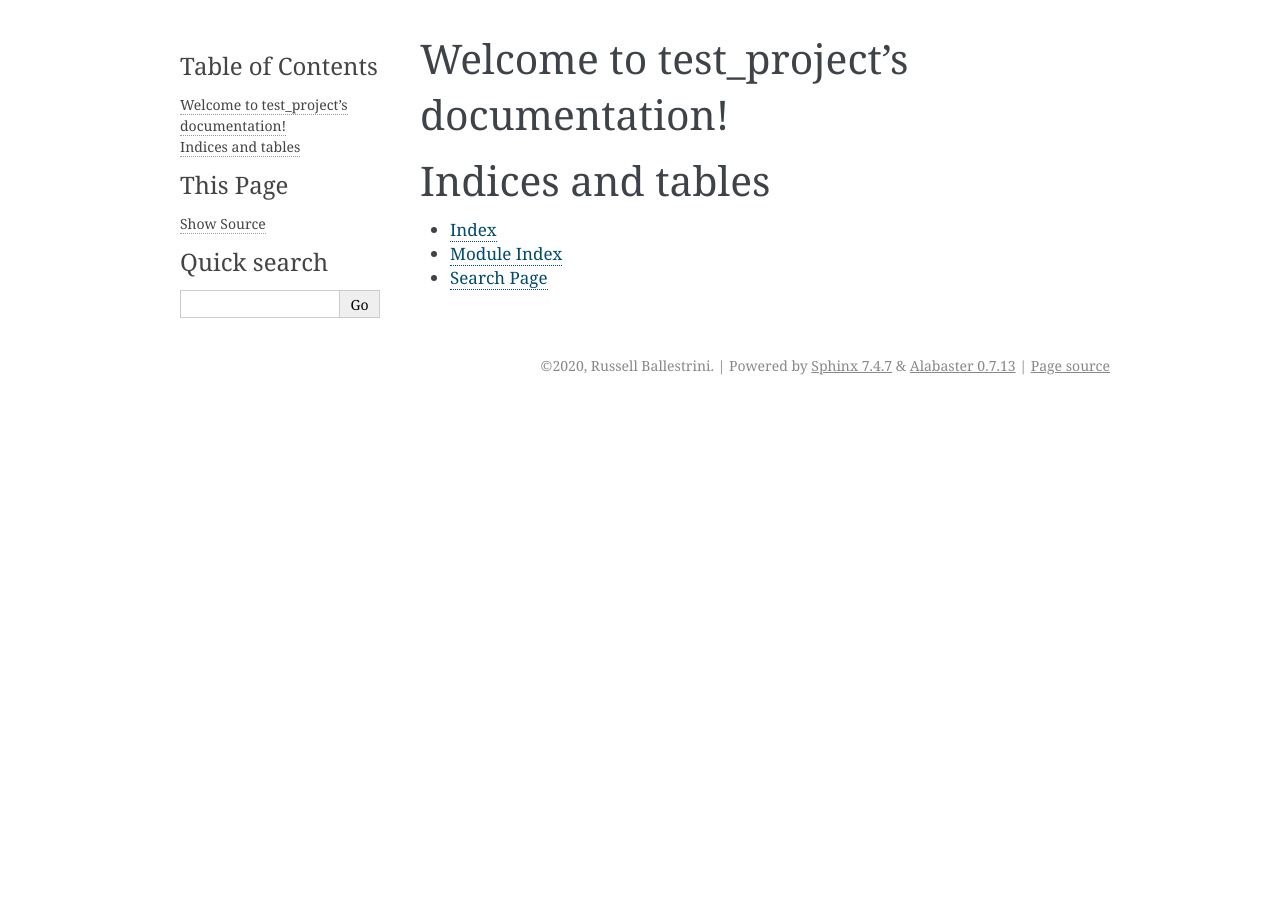
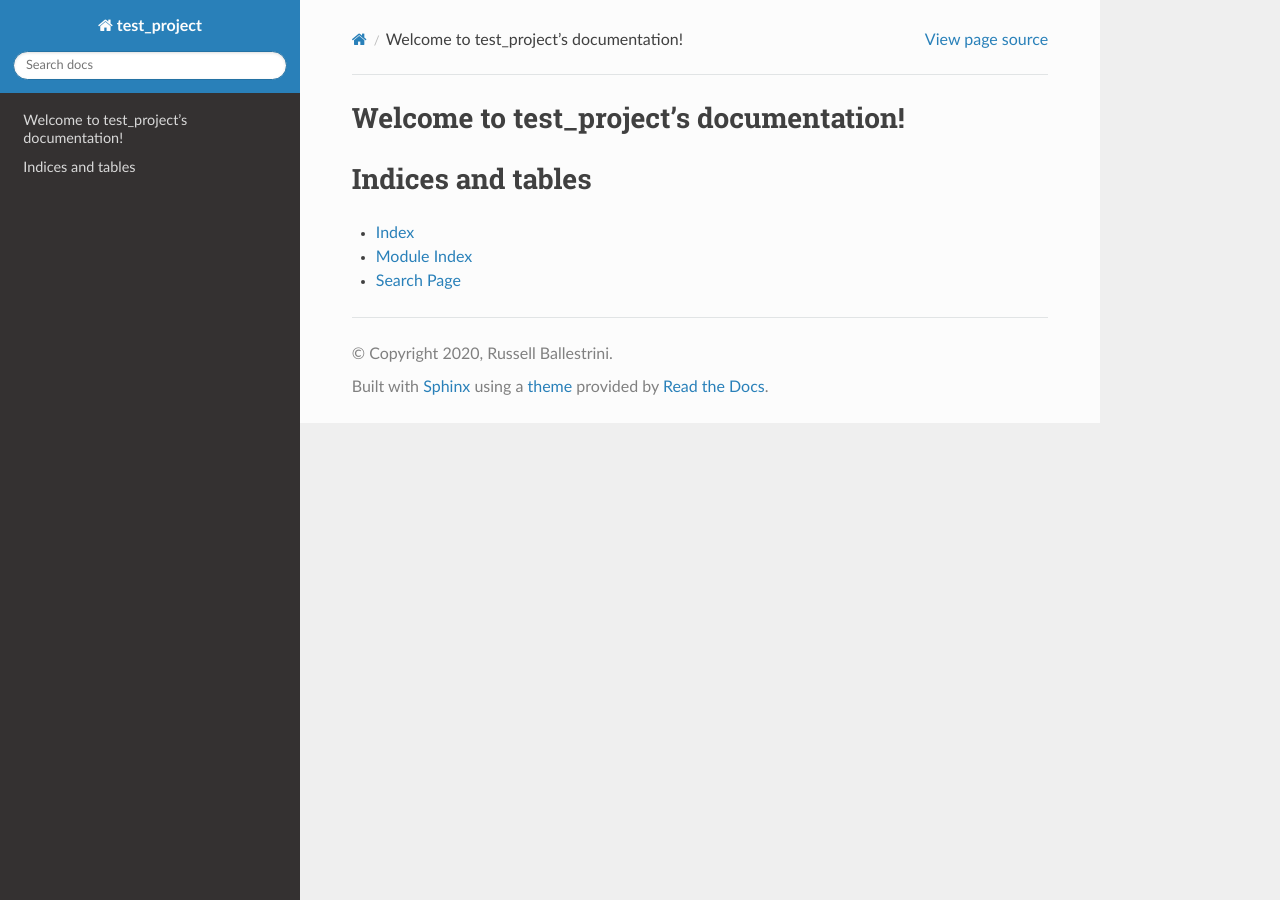
Before and after one commit to russellballestrini/test_sphinx, a Sphinx documentation site: the page built from source/index.rst, in a window 1280 px wide. Built offline with Sphinx 7.4.7 and the Read the Docs theme 2.0.0, drawn with Linux system fonts in a browser that asks for light colours.

```diff
--- a/source/conf.py
+++ b/source/conf.py
@@ -44,7 +44,13 @@
 # The theme to use for HTML and HTML Help pages.  See the documentation for
 # a list of builtin themes.
 #
-html_theme = 'alabaster'
+#html_theme = 'alabaster'
+
+# enablke sphinx_rtd_theme.
+import sphinx_rtd_theme
+html_theme = "sphinx_rtd_theme"
+html_theme_path = [sphinx_rtd_theme.get_html_theme_path()]
+html_theme_options = {"sidebarwidth": "300"}
 
 # Add any paths that contain custom static files (such as style sheets) here,
 # relative to this directory. They are copied after the builtin static files,
```
Also changed, not shown: 2 other files.
